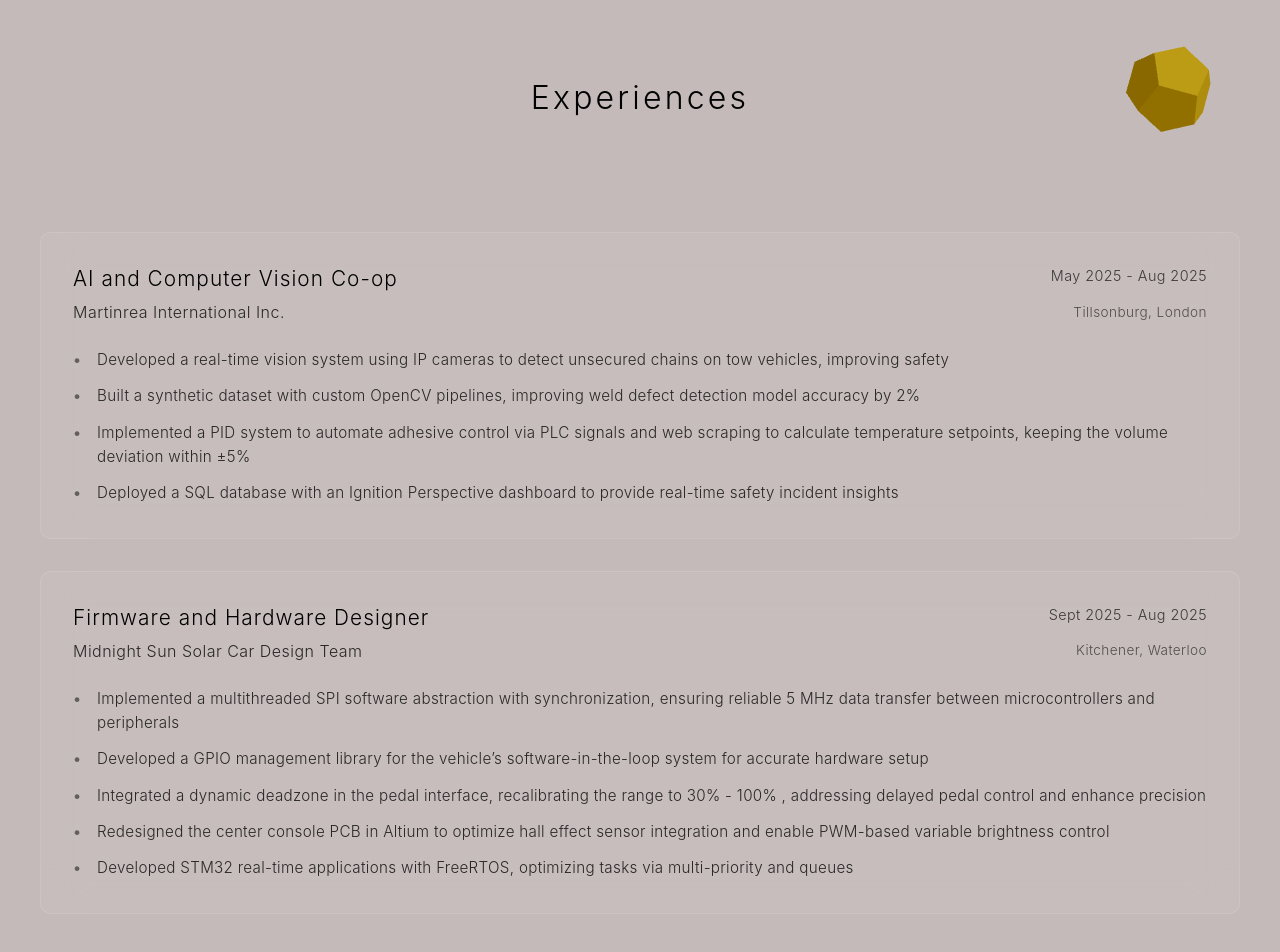
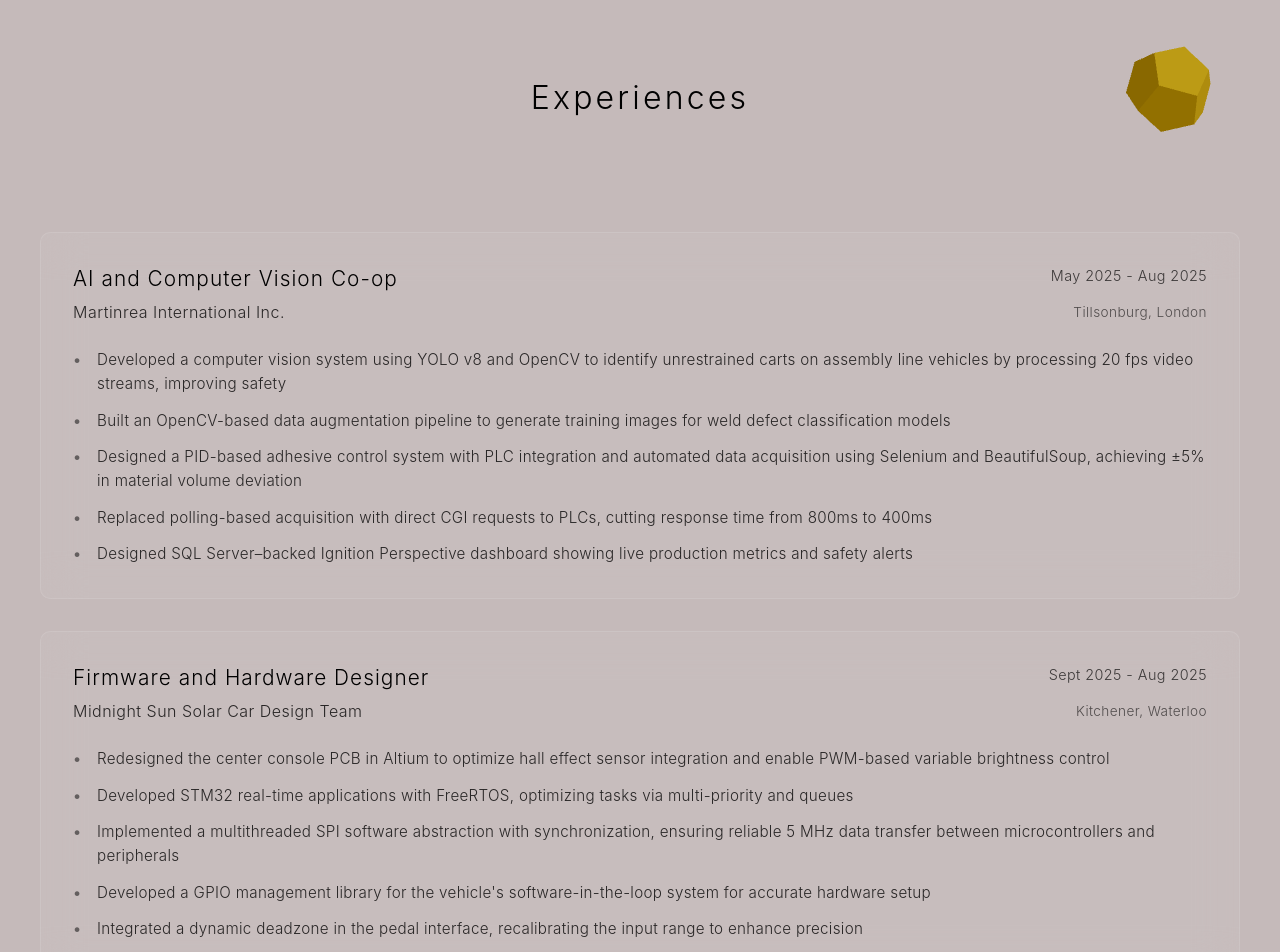
Before and after one commit to mswq/Me, a React (Vite) app in the folder me/: page /experience in a window 1280 px wide. Shown: the top 952 px of the page. Built offline with nearby package versions, Linux system fonts and the light colour scheme.

Commit message:
content update

```diff
--- a/me/src/components/AboutMe.jsx
+++ b/me/src/components/AboutMe.jsx
@@ -33,13 +33,14 @@
                                 </div>
                             </div>
                             <div className="skill-category">
-                                <h4>Frameworks</h4>
-                                <div className="skill-tags">
+                                <h4>Frameworks and Libraries</h4>
+                                <div className ="skill-tags">
                                     <span className="skill-tag">OpenCV</span>
                                     <span className="skill-tag">Mediapipe</span>
                                     <span className="skill-tag">React.js</span>
                                     <span className="skill-tag">Django</span>
                                     <span className="skill-tag">Flask</span>
+                                    <span className="skill-tag">Selenium</span>
                                     <span className="skill-tag">Bootstrap</span>
                                     <span className="skill-tag">Blender</span>
                                     <span className="skill-tag">Three.js</span>
@@ -81,9 +82,9 @@
                          I’m also an animal lover, and I enjoy connecting with people over shared passions, whether it’s technology, art, or the outdoors.
 
                     </p>
-                    <p>
+                    {/* <p>
                         Feel free to reach out if you’d like to chat about AI, collaborate on a project, or discuss how technology can make the world a little better.
-                    </p>
+                    </p> */}
                 </div>
             </div>
         </div>
--- a/me/src/components/Experience.jsx
+++ b/me/src/components/Experience.jsx
@@ -28,11 +28,13 @@
             location: "Tillsonburg, London",
             date: "May 2025 - Aug 2025",
             bulletPoints: [
-                "Developed a real-time vision system using IP cameras to detect unsecured chains on tow vehicles, improving safety",
-                "Built a synthetic dataset with custom OpenCV pipelines, improving weld defect detection model accuracy by 2%",
-                "Implemented a PID system to automate adhesive control via PLC signals and web scraping to calculate temperature setpoints, keeping the volume deviation within ±5%",
-                "Deployed a SQL database with an Ignition Perspective dashboard to provide real-time safety incident insights"
+                "Developed a computer vision system using YOLO v8 and OpenCV to identify unrestrained carts on assembly line vehicles by processing 20 fps video streams, improving safety",
+                "Built an OpenCV-based data augmentation pipeline to generate training images for weld defect classification models",
+                "Designed a PID-based adhesive control system with PLC integration and automated data acquisition using Selenium and BeautifulSoup, achieving ±5% in material volume deviation",
+                "Replaced polling-based acquisition with direct CGI requests to PLCs, cutting response time from 800ms to 400ms",
+                "Designed SQL Server–backed Ignition Perspective dashboard showing live production metrics and safety alerts"
             ]
+
         },
         {
             role: "Firmware and Hardware Designer",
@@ -40,11 +42,11 @@
             location: "Kitchener, Waterloo",
             date: "Sept 2025 - Aug 2025",
             bulletPoints: [
+                "Redesigned the center console PCB in Altium to optimize hall effect sensor integration and enable PWM-based variable brightness control",
+                "Developed STM32 real-time applications with FreeRTOS, optimizing tasks via multi-priority and queues",
                 "Implemented a multithreaded SPI software abstraction with synchronization, ensuring reliable 5 MHz data transfer between microcontrollers and peripherals",
-                "Developed a GPIO management library for the vehicle’s software-in-the-loop system for accurate hardware setup",
-                "Integrated a dynamic deadzone in the pedal interface, recalibrating the range to 30% - 100% , addressing delayed pedal control and enhance precision",
-                "Redesigned the center console PCB in Altium to optimize hall effect sensor integration and enable PWM-based variable brightness control",
-                "Developed STM32 real-time applications with FreeRTOS, optimizing tasks via multi-priority and queues"
+                "Developed a GPIO management library for the vehicle's software-in-the-loop system for accurate hardware setup",
+                "Integrated a dynamic deadzone in the pedal interface, recalibrating the input range to enhance precision"
             ]
         }
     ]
--- a/me/src/components/Projects.jsx
+++ b/me/src/components/Projects.jsx
@@ -50,18 +50,18 @@
             viewLink: "https://github.com/mswq/PathGuide"
         },
         {
+            title: "AI Finance Assistant",
+            imgSrc: "projectFace/Finance-Assistant.png",
+            description: "A clean money tracker that makes your finances visual and intuitive. From monthly insights to automated product logging from receipts, it’s budgeting - but friendly.",
+            technologies: ["Python", "Django", "HTML", "CSS"],
+            viewLink: "https://github.com/mswq/Finance-Assistant"
+        },
+        {
             title: "Gesture Camera",
             imgSrc: "projectFace/Gesture-Camera.png",
             description: "A vision system that detects hand gestures in real time, enabling sub-second recognition of ASL “help” signs and triggering discreet safety alerts for emergencies.",
             technologies: ["Python", "OpenCV", "MediaPipe"],
             viewLink: "https://github.com/mswq/Gesture-Camera"
-        },
-        {
-            title: "AI Finance Assistant",
-            imgSrc: "projectFace/Finance-Assistant.png",
-            description: "A clean money tracker that makes your finances visual and intuitive. From monthly insights to automated product logging from receipts, it’s budgeting - but friendly.",
-            technologies: ["Python", "Django", "HTML", "CSS"],
-            viewLink: "https://github.com/mswq/Finance-Assistant"
         },
         {
             title: "Maze Solver",
```
